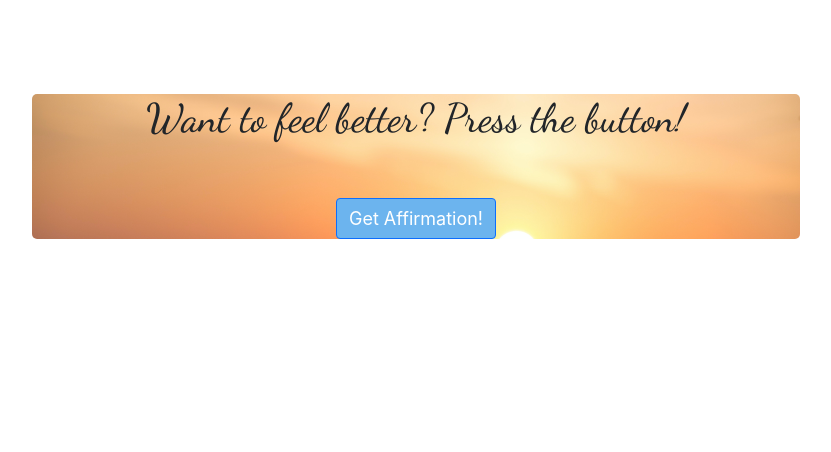
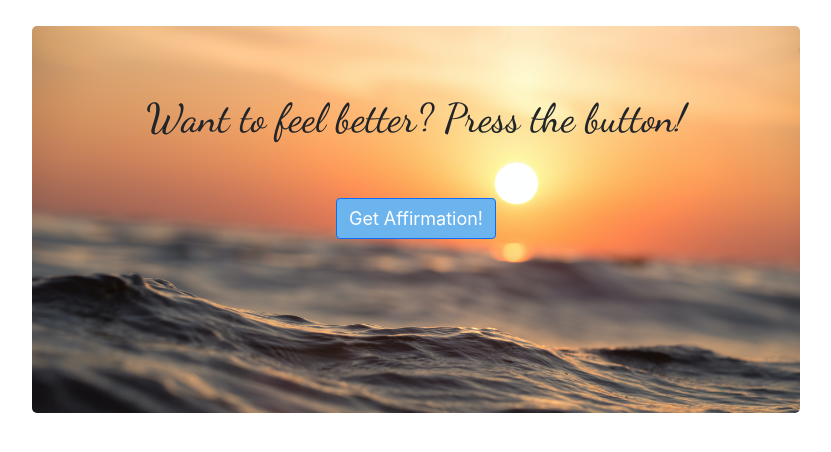
Before and after one commit to 12Isabella/Positive-Affirmation-App-Brandy, a React (Create React App) app: page / in a window 1280 px wide. Shown: the top 452 px of the page, without its empty margins (224-1055 px from the left). Built offline with nearby package versions, Linux system fonts and the light colour scheme.

Commit message:
style background images

```diff
--- a/src/App.css
+++ b/src/App.css
@@ -1,21 +1,15 @@
 .App {
   text-align: center;
+}
 
-  margin: 2% 20%;
-  padding-top: 20px;
-  padding-bottom: 100px;
-  border: cornsilk;
-
-  border-radius: 5px;
-
-  background-size: cover;
-  background-repeat: no-repeat;
-}
 .App .image0 {
   background-image: url("images/aquarell.jpg");
   background-size: cover;
   background-repeat: no-repeat;
   border-radius: 5px;
+  margin: 2% 20%;
+  padding-top: 20px;
+  padding-bottom: 150px;
 }
 
 .App .image1 {
@@ -23,6 +17,9 @@
   background-size: cover;
   background-repeat: no-repeat;
   border-radius: 5px;
+  margin: 2% 20%;
+  padding-top: 20px;
+  padding-bottom: 150px;
 }
 
 .App .image2 {
@@ -30,6 +27,9 @@
   background-size: cover;
   background-repeat: no-repeat;
   border-radius: 5px;
+  margin: 2% 20%;
+  padding-top: 20px;
+  padding-bottom: 150px;
 }
 
 .App .btn {
```
